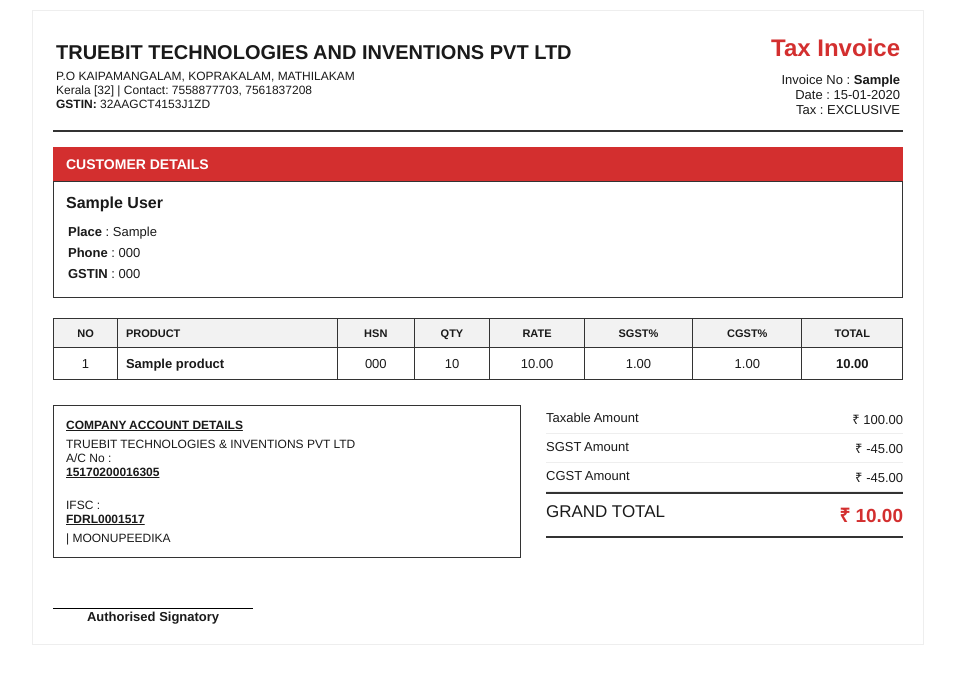
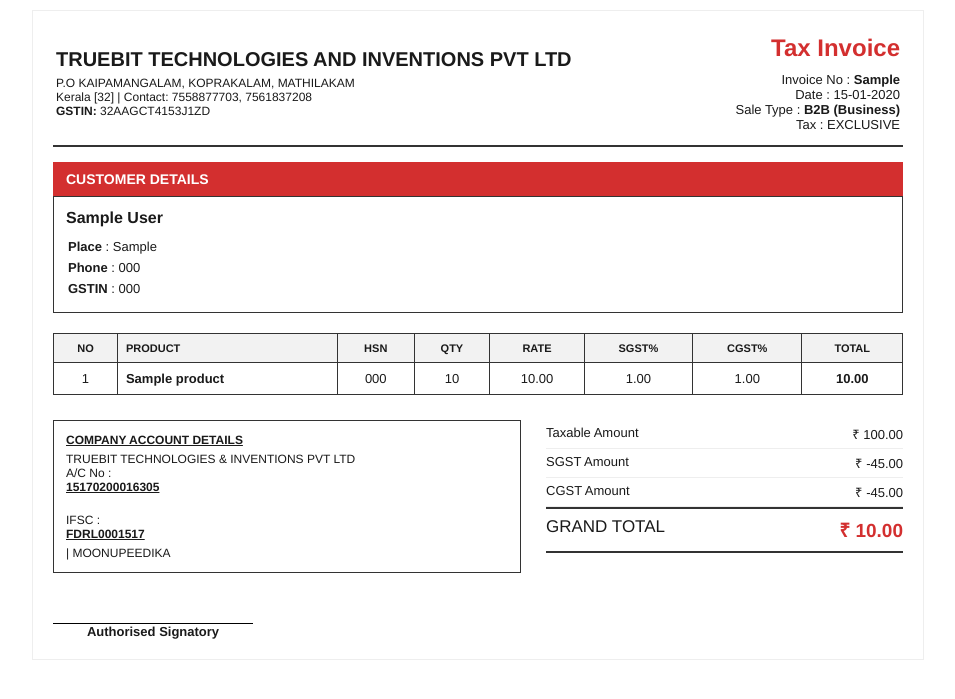
Before and after one commit to Adithajayan/trueapps, a Django app: template templates/sales/sales_print.html in a window 1280 px wide. Shown: the top 699 px of the page, without its empty margins (162-1117 px from the left). Run offline with Django 5.2, Linux system fonts and the light colour scheme; the template is opened without the code that fills it: values that come from a table or form of the project are taken from there, others are empty; tables that the repository leaves empty hold one stand-in row (values such as "Sample post"); data that the repository does not hold is empty.

Commit message:
add b2c & b2b in sales print

```diff
--- a/templates/sales/sales_print.html
+++ b/templates/sales/sales_print.html
@@ -155,6 +155,7 @@
                 <div style="font-size:13px;margin-top:10px;">
                     Invoice No : <b>{{ sale.invoice_no }}</b><br>
                     Date : {{ sale.date|date:"d-m-Y" }}<br>
+                    Sale Type : <b>{{ sale.get_sale_type_display }}</b><br>
                     Tax : EXCLUSIVE
                 </div>
             </td>
```
